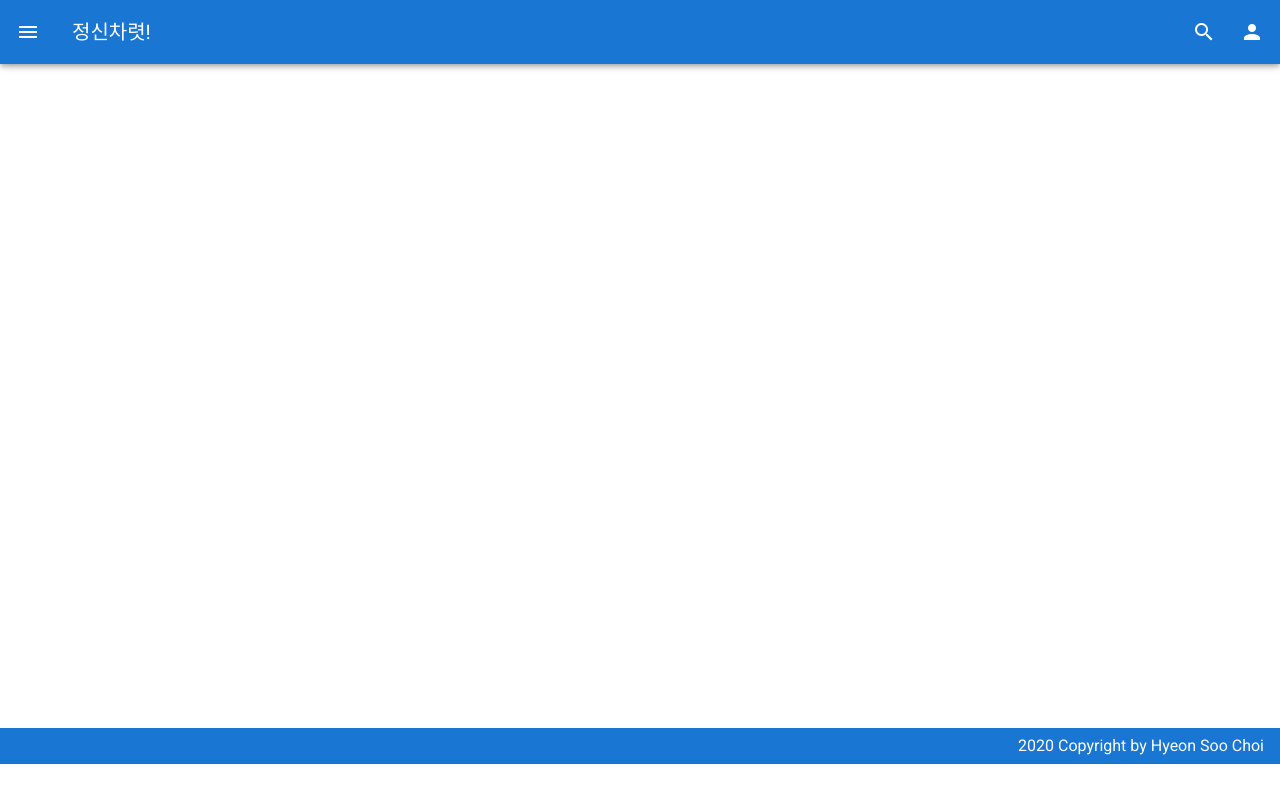
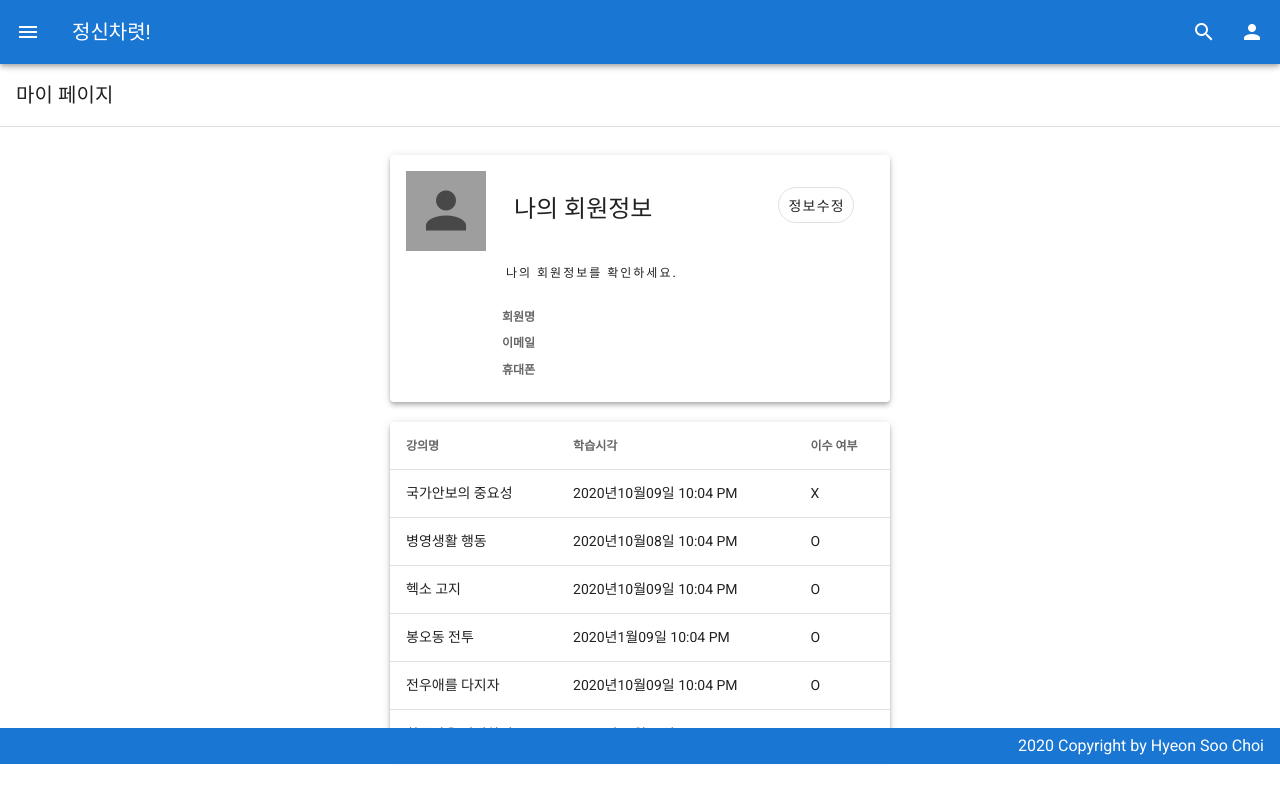
Before and after one commit to itsme-shawn/smart-mind, a Vue app: page /account in a window 1280 px wide. Built offline with nearby package versions, Linux system fonts and the light colour scheme; no server answers; a small style sheet from the web is missing; what @diracleo/vue-enlargeable-image, vue-toast-notification would draw is missing.

Commit message:
mypage done!

```diff
--- a/src/views/contents/jungsin/index.vue
+++ b/src/views/contents/jungsin/index.vue
@@ -111,7 +111,7 @@ export default {
 			// 삭제를 위해 임시로 담아두는 변수 -> tempForm
 			this.tempForm = item
 			// console.log('item id : ', item.id)
-			//console.log('1',this.tempForm.title, this.tempForm.content, this.tempForm.id)
+			// console.log('1',this.tempForm.title, this.tempForm.content, this.tempForm.id)
 		},
 		closeDelete () {
 			// 취소 버튼 눌렀을 때 그냥 띄워진 dialog 닫으면 됨
@@ -156,13 +156,13 @@ export default {
 
 			// Add a new document with a generated id.
 			// itemRef 는 DB 경로와 관련된 객체임
-      var itemRef = this.$firebase.firestore().collection('boards').doc();
+			var itemRef = this.$firebase.firestore().collection('boards').doc()
 
 			// item 객체에 id 값 저장
 			item.id = itemRef.id
 
 			// DB경로에다가 item 저장
-      itemRef.set(item);
+			itemRef.set(item)
 			this.$firebase.firestore().collection('boards').doc(itemRef.id).update(item)
 			this.dialog = false
 		},
--- a/src/views/mypage/account/index.vue
+++ b/src/views/mypage/account/index.vue
@@ -0,0 +1,117 @@
+<template>
+    <div>
+        <div>
+            <v-card-text>
+                <v-toolbar-title>마이 페이지</v-toolbar-title>
+            </v-card-text>
+        </div>
+        <v-divider></v-divider>
+        <v-card class="mx-auto mb-5 mt-7" max-width="500" elevation="4">
+            <v-list-item three-line>
+                <v-list-item-avatar
+                tile
+                size="80"
+                color="grey"
+                ><v-icon size="60">mdi-account</v-icon></v-list-item-avatar>
+                <v-list-item-content>
+                    <v-container class="d-flex flex-row">
+                        <v-list-item-title class="headline mt-2">
+                        나의 회원정보
+                        </v-list-item-title>
+                        <v-card-actions>
+                            <v-btn outlined rounded text>
+                                정보수정
+                            </v-btn>
+                        </v-card-actions>
+                    </v-container>
+
+                <v-divider></v-divider>
+                <div class="overline ml-1 mt-3">
+                    나의 회원정보를 확인하세요.
+                </div>
+
+                <v-list-item-action-text class="mt-5">
+                    <h4>회원명</h4><br>
+                    <h4>이메일</h4><br>
+                    <h4>휴대폰</h4><br>
+                </v-list-item-action-text>
+                </v-list-item-content>
+
+            </v-list-item>
+
+        </v-card>
+        <!--클릭시 해당하는 정신전력 강의로 이동할 수 있도록 할 예정-->
+        <!--해당하는 DB는 구현 안되있어서 임시로 만들었음.-->
+        <v-card class="mx-auto" max-width="500" elevation ="4">
+            <v-simple-table>
+                <template v-slot:default>
+                <thead>
+                    <tr>
+                    <th class="text-left">
+                        강의명
+                    </th>
+                    <th class="text-left">
+                        학습시각
+                    </th>
+                    <th class="text-left">
+                        이수 여부
+                    </th>
+                    </tr>
+                </thead>
+                <tbody>
+                    <tr
+                    v-for="item in task"
+                    :key="item.name"
+                    >
+                    <td>{{ item.name }}</td>
+                    <td>{{ item.time }}</td>
+                    <td>{{ item.complete }}</td>
+                    </tr>
+                </tbody>
+                </template>
+            </v-simple-table>
+        </v-card>
+
+    </div>
+</template>
+
+<script>
+export default {
+	data () {
+		return {
+			task: [
+				{
+					name: '국가안보의 중요성',
+					time: '2020년10월09일 10:04 PM',
+					complete: 'X'
+				},
+				{
+					name: '병영생활 행동',
+					time: '2020년10월08일 10:04 PM',
+					complete: 'O'
+				},
+				{
+					name: '헥소 고지',
+					time: '2020년10월09일 10:04 PM',
+					complete: 'O'
+				},
+				{
+					name: '봉오동 전투',
+					time: '2020년1월09일 10:04 PM',
+					complete: 'O'
+				},
+				{
+					name: '전우애를 다지자',
+					time: '2020년10월09일 10:04 PM',
+					complete: 'O'
+				},
+				{
+					name: '한글날을 맞이하여',
+					time: '2020년10월09일 10:04 AM',
+					complete: 'O'
+				}
+			]
+		}
+	}
+}
+</script>
--- a/src/views/site/auth.vue
+++ b/src/views/site/auth.vue
@@ -28,7 +28,13 @@
 		</template>
 
 		<v-card>
-			<v-card-title>프로필</v-card-title>
+			<v-card-title>
+				<div>
+					<router-link to='/account'>
+						<v-icon left>mdi-account</v-icon>프로필
+					</router-link>
+				</div>
+			</v-card-title>
 			<v-divider></v-divider>
 			<v-card-actions>
 				<v-btn color="" dark small block @click="signOut" >로그아웃</v-btn>
@@ -47,18 +53,21 @@
 	},
 	methods: {
 		async signInWithGoogle () {
-				const provider = new this.$firebase.auth.GoogleAuthProvider();
+			const provider = new this.$firebase.auth.GoogleAuthProvider()
 			this.$firebase.auth().languageCode = 'ko'
 			this.loading = true
 			try {
 				const sn = await this.$firebase.auth().signInWithPopup(provider)
 				this.$store.commit('setFireUser', sn.user)
-				} finally{
+			} finally {
 				this.loading = false
 			}
 		},
-			signOut() {
+		signOut () {
 			this.$firebase.auth().signOut()
+		},
+		link (event) {
+			this.$router.push('/views/mypage/account/index.vue')
 		}
 	}
 }
```
Also changed, not shown: src/views/site/menu.vue (+8 -9 lines). Lines whose indentation alone changed are shown as unchanged.
